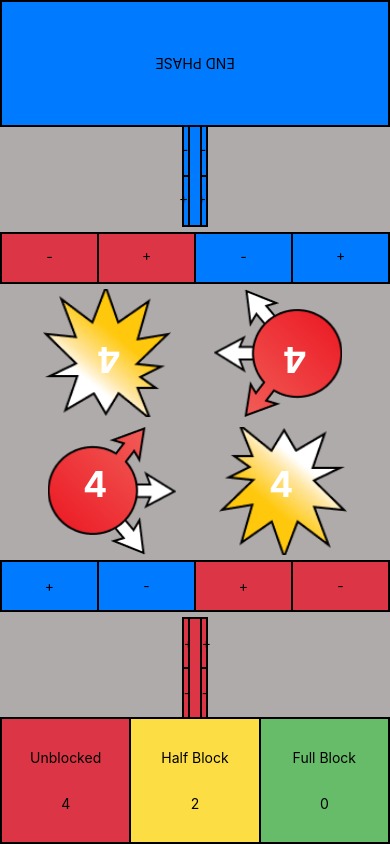
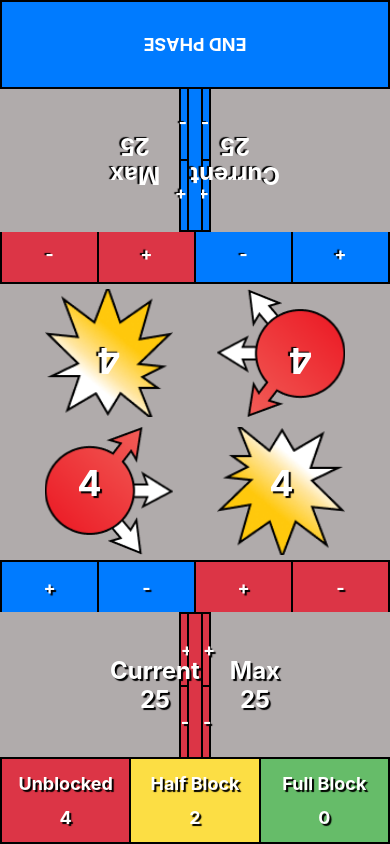
Before and after one commit to papa-fish/mha-ccg-companion-app, a React Native app: screen / in a window 390 px wide. Built offline with nearby package versions, Linux system fonts and the light colour scheme.

Commit message:
added responsive design for all components

```diff
--- a/App.js
+++ b/App.js
@@ -4,9 +4,7 @@ import { StyleSheet, View, StatusBar } from 'react-native';
 import BlockComponent from './src/components/BlockComponent';
 import AttackComponent from './src/components/AttackComponent';
 import EndPhaseButton from './src/components/EndPhaseButton';
-
 import PlayerComponent from './src/components/PlayerComponent';
-import { setStatusBarHidden } from 'expo-status-bar';
 
 export default function App() {
 
@@ -27,6 +25,7 @@ export default function App() {
 
   const styles = StyleSheet.create({
     playerComponentContainer: {
+      flex: 1,
       justifyContent: 'center',
       alignItems: 'center'
     },
@@ -67,7 +66,7 @@ export default function App() {
               setSpeed={setSpeed}
             />
           }
-          {currentPlayer === 1 &&
+          {showEndPhaseButton1 &&
             <EndPhaseButton
               player={currentPlayer}
               setPlayer={setCurrentPlayer}
@@ -109,7 +108,7 @@ export default function App() {
               setSpeed={setSpeed}
             />
           }
-          {currentPlayer === 2 &&
+          {showEndPhaseButton2 &&
             <EndPhaseButton
               player={currentPlayer}
               setPlayer={setCurrentPlayer}
--- a/src/components/AttackComponent.jsx
+++ b/src/components/AttackComponent.jsx
@@ -26,39 +26,44 @@ export default function AttackComponent(props) {
           justifyContent: 'space-evenly',
           marginVertical: 5,
         },
+        imageContainer: {
+            alignItems: 'center',
+        },
         image: {
           height: 128,
           width: 128,
-
         },
         text: {
             fontSize: 36,
             fontWeight: 'bold',
             color: 'white',
+            textShadowColor: '#000000',
             textShadowOffset: { width: 2, height: 1.5 },
             textShadowRadius: 1,
             position: 'absolute',
+            textAlign: 'center',
+            width: '100%',
+            top: '41%',
+            transform: [{ translateY: -18 }],
         },
         buttonContainer: {
             flexDirection: 'row',
             justifyContent: 'space-between',
             height: 52,
-            marginBottom: 5,
             borderTopWidth: 2,
-            borderBottomWidth: 2,
             borderLeftWidth: 2,
         },
         buttons: {
             flex: 1,
             borderRightWidth: 2,
-        }
+        },
       });
 
     return(
         <View style={{ width: '100%' }}>
             <View style={ styles.container }>
                 <TouchableOpacity onPress={toggleAttackZone}>
-                    <View style={{ marginLeft: 5 }}>
+                    <View style={ styles.imageContainer }>
                         <Image
                             style={styles.image}
                             source={
@@ -68,17 +73,17 @@ export default function AttackComponent(props) {
                                 ? require('../assets/lowicon.png')
                                 : require('../assets/highicon.png')
                             }
-                            />
-                        <Text style={[styles.text, { top: 35, left: 35 }]}>{props.speed}</Text>
+                        />
+                        <Text style={[styles.text, { left: '-15%' }]}>{props.speed}</Text>
                     </View>
                 </TouchableOpacity>
 
-                <View>
+                <View style={ styles.imageContainer }>
                     <Image
                         style={styles.image}
                         source={require('../assets/damageicon.png')}
-                        />
-                    <Text style={[styles.text, { top: 35, left: 50 }]}>{props.damage}</Text>
+                    />
+                    <Text style={ styles.text }>{props.damage}</Text>
                 </View>
             </View>
             <View style={styles.buttonContainer}>
--- a/src/components/BlockComponent.jsx
+++ b/src/components/BlockComponent.jsx
@@ -7,7 +7,7 @@ export default function BlockComponent(props) {
 
     const styles = StyleSheet.create({
         blockcomponentcontainer: {
-            flex: 1,
+            flex: 0.6,
             flexDirection: 'row',
         },
         blockcomponentbuttons: {
@@ -19,6 +19,12 @@ export default function BlockComponent(props) {
         },
         blockcomponenttext: {
             textAlign: 'center',
+            fontSize: 18,
+            fontWeight: 'bold',
+            color: 'white',
+            textShadowColor: '#000000',
+            textShadowOffset: { width: 2, height: 1.5 },
+            textShadowRadius: 1,
         }
     });
 
--- a/src/components/EndPhaseButton.jsx
+++ b/src/components/EndPhaseButton.jsx
@@ -5,13 +5,18 @@ export default function EndPhaseButton(props) {
 
     const styles = StyleSheet.create({
         endphasebutton: {
-            flex: 1,
+            flex: 0.6,
             justifyContent: 'space-evenly',
             backgroundColor: props.bkc,
             borderWidth: 2,
         },
         endphasetext: {
             textAlign: 'center',
+            fontSize: 18,
+            fontWeight: 'bold',
+            color: 'white',
+            textShadowOffset: { width: 2, height: 1.5 },
+            textShadowRadius: 1,
         }
     });
 
--- a/src/components/MinusButton.jsx
+++ b/src/components/MinusButton.jsx
@@ -7,10 +7,16 @@ export default function MinusButton(props) {
         minusButton: {
             backgroundColor: props.bkc,
             flex: 1,
-            paddingVertical: 15,
+            justifyContent: 'center',
         },
         minusButtonText: {
             textAlign: 'center',
+            fontSize: 18,
+            fontWeight: 'bold',
+            color: 'white',
+            textShadowColor: '#000000',
+            textShadowOffset: { width: 2, height: 1.5 },
+            textShadowRadius: 1,
         },
     });
 
--- a/src/components/PlayerComponent.jsx
+++ b/src/components/PlayerComponent.jsx
@@ -1,4 +1,4 @@
-import { StyleSheet, Text, View } from "react-native";
+import { StyleSheet, Text, TouchableOpacity, View } from "react-native";
 import calculateHpPercentage from "../utils/calculateHealthPercentage";
 import PlusButton from "./PlusButton";
 import MinusButton from "./MinusButton";
@@ -7,11 +7,12 @@ export default function PlayerComponent(props) {
 
     const styles = StyleSheet.create({
         container: {
+            flex: 1,
             flexDirection: 'row',
         },
         healthBarContainer: {
             flex: 2,
-          height: 100,
+            position: 'relative',
             flexDirection: 'column-reverse',
             borderTopWidth: 2,
         },
@@ -19,13 +20,24 @@ export default function PlayerComponent(props) {
             width: '100%',
         },
         hpTextWrapper: {
+            position: 'absolute',
+            top: 0,
+            left: 0,
+            right: 0,
+            bottom: 0,
+            alignItems: 'center',
+            justifyContent: 'center',
             flexDirection: 'row',
         },
         hpText: {
             textAlign: 'center',
-            position: 'absolute',
-            justifyContent: 'space-evenly',
-            top: 45
+            marginHorizontal: 15,
+            fontSize: 24,
+            fontWeight: 'bold',
+            color: 'white',
+            textShadowColor: '#000000',
+            textShadowOffset: { width: 2, height: 1.5 },
+            textShadowRadius: 1,
         },
         buttonContainer: {
             flex: 1,
@@ -70,10 +82,15 @@ export default function PlayerComponent(props) {
                     ]}
                 />
             </View>
-                {/* <View style={styles.hpTextWrapper}>
+
+            <View style={styles.hpTextWrapper}>
+                <View>
                     <Text style={ styles.hpText }>Current{'\n'}{props.hp}</Text>
+                </View>
+                <View>
                     <Text style={ styles.hpText }>Max{'\n'}{props.maxHp}</Text>
-                </View> */}
+                </View>
+            </View>
 
             <View style={ styles.buttonContainer }>
                 <View style={styles.buttons}>
--- a/src/components/PlusButton.jsx
+++ b/src/components/PlusButton.jsx
@@ -7,10 +7,16 @@ export default function PlusButton(props) {
         plusButton: {
             backgroundColor: props.bkc,
             flex: 1,
-            paddingVertical: 15,
+            justifyContent: 'center',
         },
         plusButtonText: {
             textAlign: 'center',
+            fontSize: 18,
+            fontWeight: 'bold',
+            color: 'white',
+            textShadowColor: '#000000',
+            textShadowOffset: { width: 2, height: 1.5 },
+            textShadowRadius: 1,
         },
     });
 
```
Lines whose indentation alone changed are shown as unchanged.
